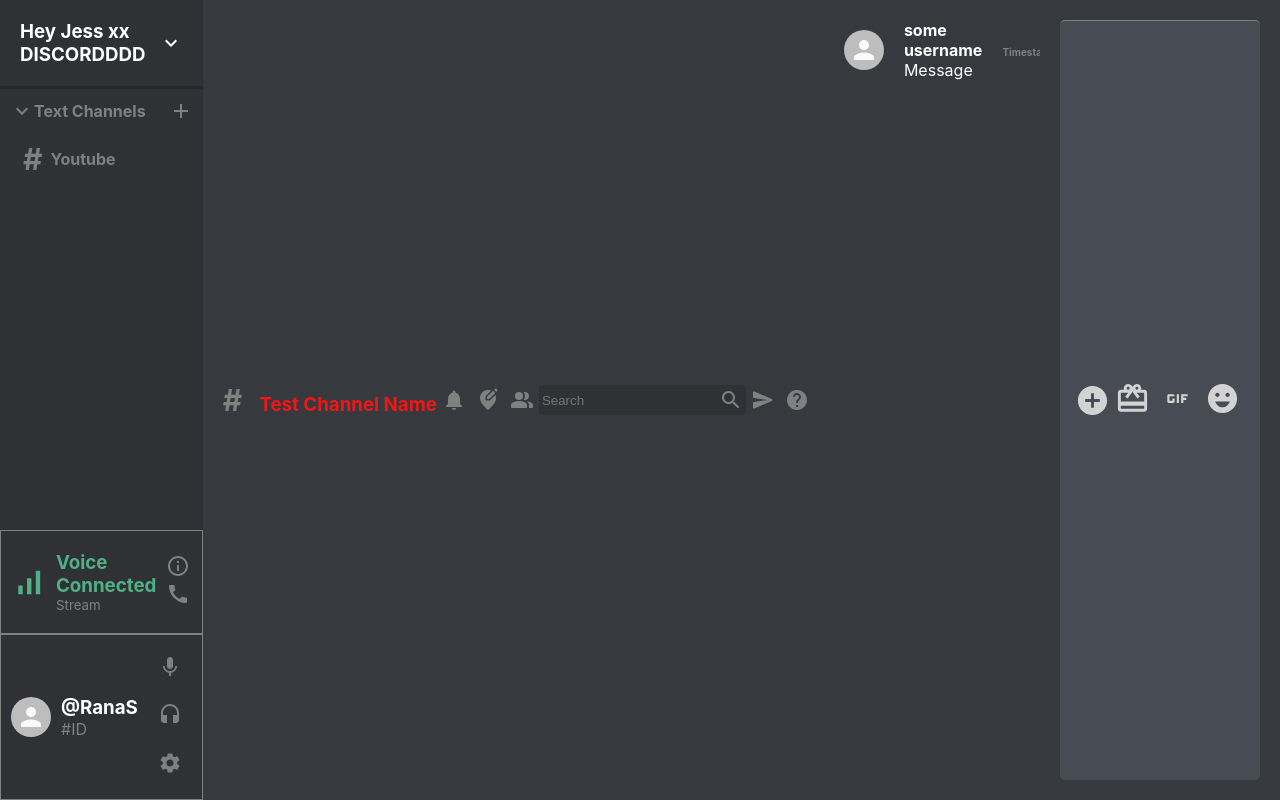
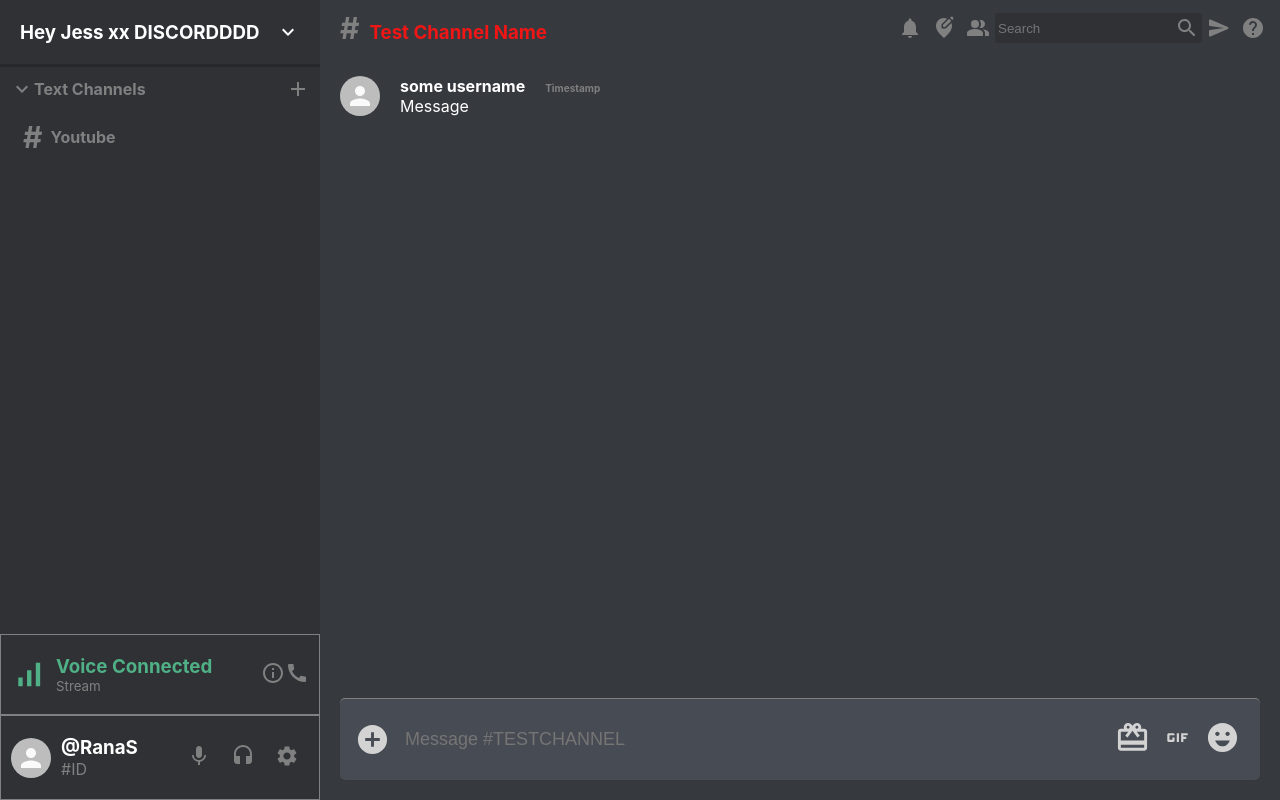
Before and after one commit to KehanRana/discord-clone, a React (Create React App) app in the folder discord-clone/: page / in a window 1280 px wide. Built offline with nearby package versions, Linux system fonts and the light colour scheme.

Commit message:
update chat format

```diff
--- a/discord-clone/src/Chat.css
+++ b/discord-clone/src/Chat.css
@@ -1,6 +1,7 @@
 .chat {
     display: flex;
-    flex-direction: 0.75;
+    flex-direction: column;
+    flex: 0.75;
     background-color: #363a3f;
     height: 100vh;
 }
--- a/discord-clone/src/Chat.js
+++ b/discord-clone/src/Chat.js
@@ -19,14 +19,18 @@ function Chat() {
 
         <div className='chat__input'>
             <AddCircleIcon fontSize='large' />
-            <form placeholder='Message#TESTCHANNEL'>
-                <button className='chat__inputButton' type='submit'>Send Message</button>
-                <div className='chat__inputIcons'>
+            <form>
+              <input placeholder={`Message #TESTCHANNEL`} />
+              <button className='chat__inputButton' type='submit'>
+                Send Message
+              </button>
+              </form>
+
+              <div className='chat__inputIcons'>
                 <CardGiftcardIcon fontSize="large" />
                 <GifIcon fontSize="large" />
                 <EmojiEmotionsIcon fontSize="large" />
-                </div>
-            </form>
+              </div>
         </div>
     </div>
   )
--- a/discord-clone/src/ChatHeader.js
+++ b/discord-clone/src/ChatHeader.js
@@ -13,7 +13,8 @@ function ChatHeader() {
     <div className='chatHeader'>
         <div className='chatHeader__left'>
             <h3>
-                <span className='chatHeader__hash'># </span>Test Channel Name
+                <span className='chatHeader__hash'>#</span>
+                Test Channel Name
             </h3>
         </div>
 
@@ -34,4 +35,4 @@ function ChatHeader() {
   )
 }
 
-export default ChatHeader
+export default ChatHeader;
```
